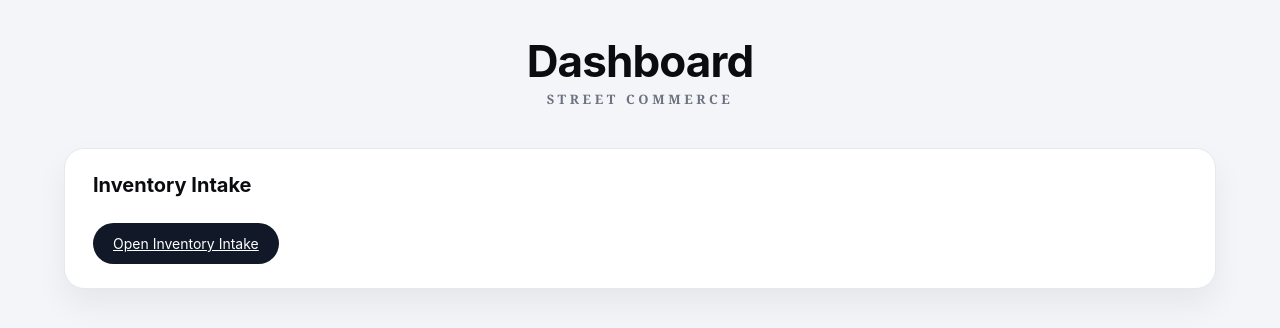
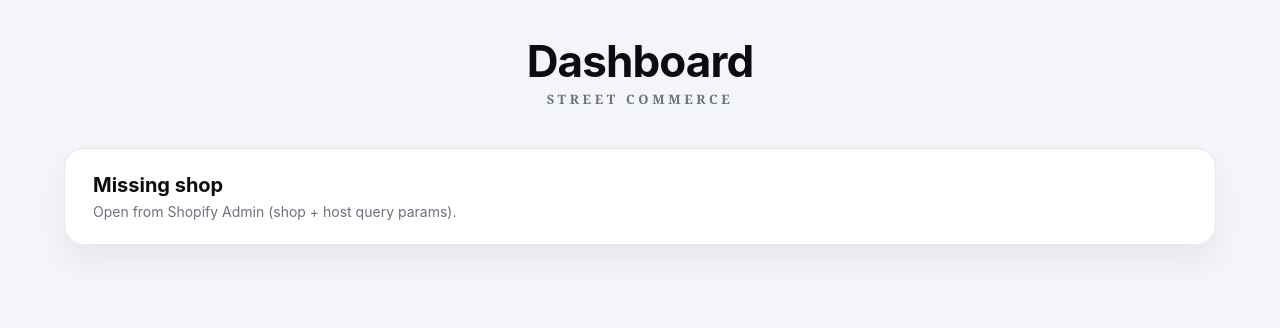
Before and after one commit to beckett-ux/ultimateinventorysytem, a Next.js app: page /dashboard in a window 1280 px wide. Shown: the top 328 px of the page. Built offline with nearby package versions, Linux system fonts and the light colour scheme; no server answers.

Commit message:
fix: pre-auth on app load

```diff
--- a/app/dashboard/page.jsx
+++ b/app/dashboard/page.jsx
@@ -1,6 +1,15 @@
 import Link from "next/link";
 
+import { loadOfflineSession } from "@/lib/shopify";
+import { NavigateOutsideIframeOnMount } from "@/lib/navigateOutsideIframe";
+
 export const dynamic = "force-dynamic";
+
+const sanitizeShopDomain = (shop) =>
+  (shop || "").trim().toLowerCase().replace(/^https?:\/\//i, "").replace(/\/+$/, "");
+
+const isValidShopDomain = (shop) =>
+  /^[a-z0-9][a-z0-9-]*\.myshopify\.com$/i.test(shop);
 
 const buildQueryString = (searchParams) => {
   const query = new URLSearchParams();
@@ -17,10 +26,43 @@
   return query.toString();
 };
 
-export default function DashboardPage({ searchParams }) {
-  const queryString = buildQueryString(searchParams);
+export default async function DashboardPage({ searchParams }) {
+  const shop = sanitizeShopDomain(searchParams?.shop);
+  const shopOk = shop && isValidShopDomain(shop);
+
+  if (!shopOk) {
+    return (
+      <main className="intake-shell cardTight">
+        <header className="intakeHeaderBar">
+          <div />
+          <div className="intakeHeaderCenter">
+            <h1 className="intakeTitle">Dashboard</h1>
+            <div className="intakeSub">STREET COMMERCE</div>
+          </div>
+          <div />
+        </header>
+
+        <section className="intake-section">
+          <div className="section-heading">
+            <div>
+              <h2>Missing shop</h2>
+              <p className="hint">Open from Shopify Admin (shop + host query params).</p>
+            </div>
+          </div>
+        </section>
+      </main>
+    );
+  }
+
+  const query = new URLSearchParams(buildQueryString(searchParams));
+  query.set("shop", shop);
+  if (!query.get("embedded")) query.set("embedded", "1");
+  const queryString = query.toString();
+
   const intakeHref = queryString ? `/intake?${queryString}` : "/intake";
-  const shop = (searchParams?.shop || "").toString();
+  const installHref = queryString ? `/api/shopify/auth?${queryString}` : "/api/shopify/auth";
+
+  const { session } = shopOk ? await loadOfflineSession({ shop }) : { session: null };
 
   return (
     <main className="intake-shell cardTight">
@@ -41,9 +83,26 @@
           </div>
         </div>
 
-        <Link className="primary-button" href={intakeHref}>
-          Open Inventory Intake
-        </Link>
+        {!session?.accessToken ? (
+          <>
+            <NavigateOutsideIframeOnMount url={installHref} replace />
+            <p className="hint" style={{ marginTop: 0 }}>
+              Checking shop connection…
+            </p>
+            <a
+              className="primary-button"
+              href={installHref}
+              target="_top"
+              rel="noopener noreferrer"
+            >
+              Continue
+            </a>
+          </>
+        ) : (
+          <Link className="primary-button" href={intakeHref}>
+            Open Inventory Intake
+          </Link>
+        )}
       </section>
     </main>
   );
--- a/lib/navigateOutsideIframe.js
+++ b/lib/navigateOutsideIframe.js
@@ -1,3 +1,7 @@
+"use client";
+
+import { useEffect } from "react";
+
 export function isEmbeddedWindow() {
   if (typeof window === "undefined") return false;
   try {
@@ -46,3 +50,11 @@
     }
   }
 }
+
+export function NavigateOutsideIframeOnMount({ url, replace = true }) {
+  useEffect(() => {
+    navigateOutsideIframe(url, { replace });
+  }, [url, replace]);
+
+  return null;
+}
--- /dev/null
+++ b/src/lib/navigateOutsideIframe.js
@@ -0,0 +1,3 @@
+"use client";
+
+export * from "../../lib/navigateOutsideIframe";
```
